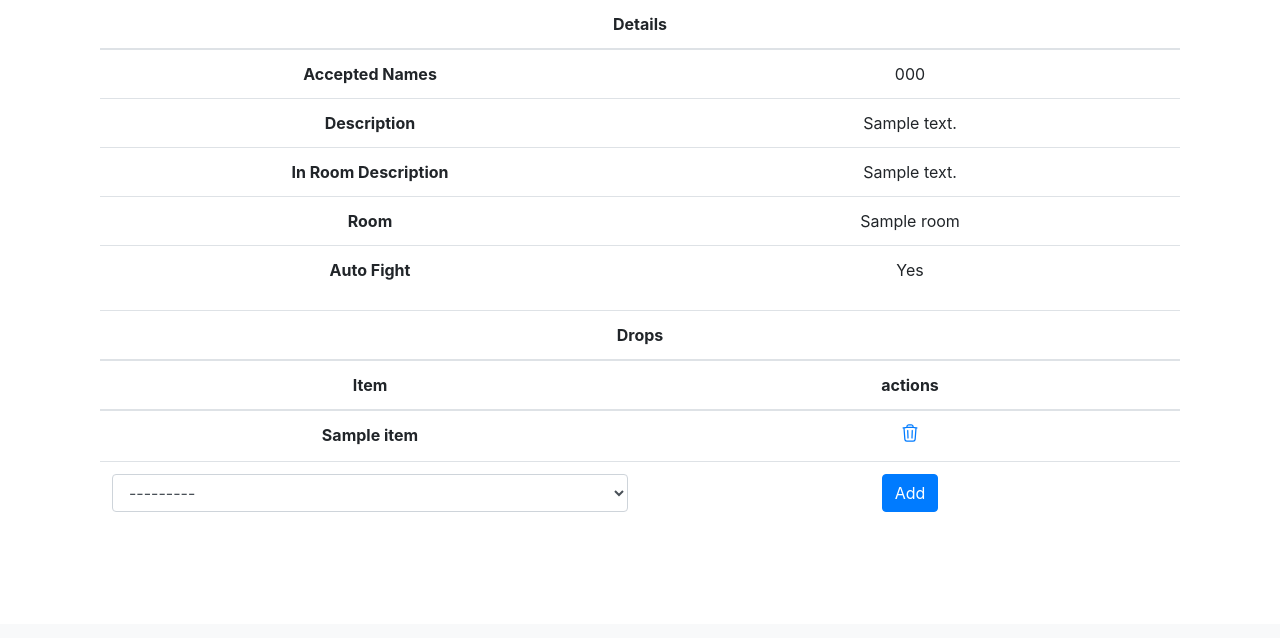
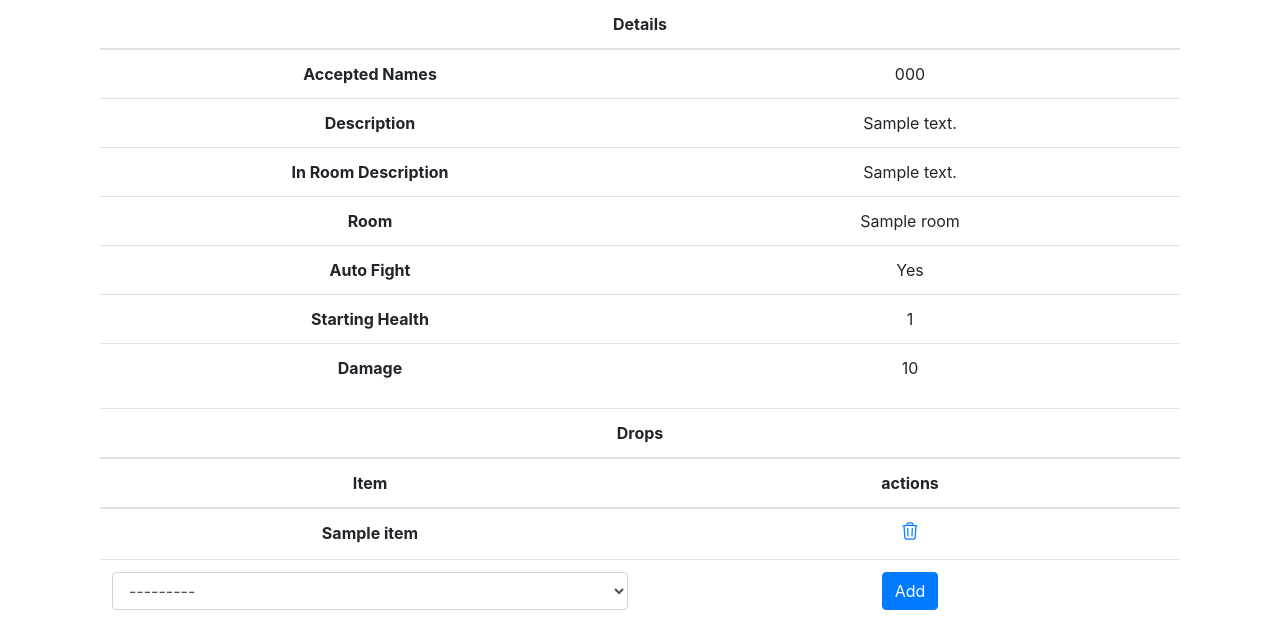
Before and after one commit to japhster/TBAC, a Django app: page /npc/enemy/detail/1 in a window 1280 px wide. Shown: the part 176-814 px from the top of the page. Before the commit the page ends 688 px from the top, so only its background shows below. Run offline with Django 4.2, Linux system fonts and the light colour scheme; a user stored in the database is signed in; tables that the repository leaves empty hold one stand-in row (values such as "Sample post"); parts of the project's set-up code (start-up, migrations or seed data) failed here and were passed over; some libraries are stand-ins or nearby versions.

Commit message:
updated enemy details page in dashboard to show health and damage

```diff
--- a/game/models.py
+++ b/game/models.py
@@ -231,7 +231,10 @@ class DamageOutput(models.Model):
     def get_damage(self):
         return random.randint(self.min_damage, self.max_damage)
 
+    def get_display(self):
+        if self.min_damage == self.max_damage:
+            return f"{self.min_damage}"
+        return f"{self.min_damage} - {self.max_damage}"
+
     def __str__(self):
-        if self.min_damage == self.max_damage:
-            return f"({self.min_damage})"
-        return f"({self.min_damage} - {self.max_damage})"
+        return f"({self.get_display()})"
--- a/npc/templates/npc/enemy.html
+++ b/npc/templates/npc/enemy.html
@@ -26,6 +26,14 @@
     <tr>
       <th>Auto Fight</th>
       <td>{{ enemy.auto_fight | yesno | title }}</td>
+    </tr>
+    <tr>
+      <th>Starting Health</th>
+      <td>{{ enemy.health }}</td>
+    </tr>
+    <tr>
+      <th>Damage</th>
+      <td>{{ enemy.damage.get_display }}</td>
     </tr>
   </table>
   <table class="table">
```
